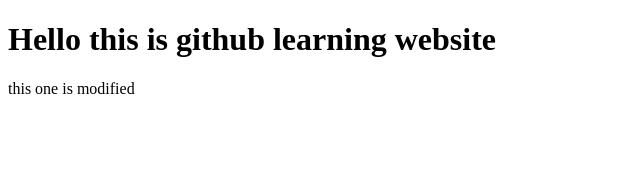
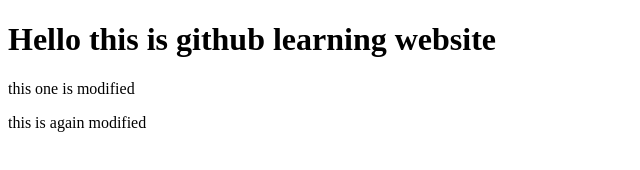
Before and after one commit to Tanmoybhow/Story2, a plain HTML site: page index.html in a window 1280 px wide. Shown: the whole page, without its empty margins (0-640 px from the left). Drawn offline with Linux system fonts and the light colour scheme.

Commit message:
this is v3

```diff
--- a/index.html
+++ b/index.html
@@ -8,5 +8,6 @@
 <body>
     <h1>Hello this is github learning website</h1>
     <p>this one is modified</p>
+    <p>this is again modified</p>
 </body>
 </html>
```
